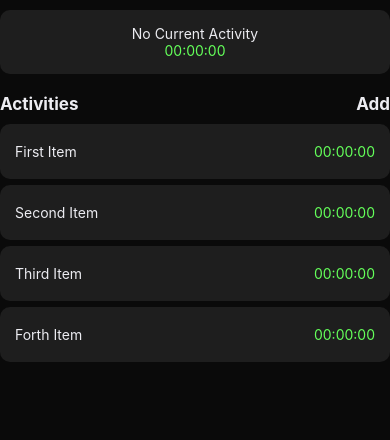
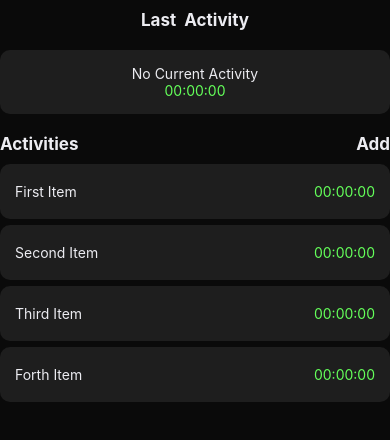
Before and after one commit to AlejandroT117/dayflow, a React Native app: screen / in a window 390 px wide. Shown: the top 440 px of the page. Built offline with nearby package versions, Linux system fonts and the light colour scheme.

Commit message:
add label for current and last activity

```diff
--- a/src/screens/AcitivityHomeScreen.tsx
+++ b/src/screens/AcitivityHomeScreen.tsx
@@ -71,6 +71,11 @@ export const ActivityHomeScreen: React.FC<Props> = ({ isStorageEnabled }) => {
 
   return (
     <View style={container}>
+      <FlowRow style={{ ...headerContainer, justifyContent: "center" }}>
+        <Text style={text}>
+          {currentActivity ? "Current " : "Last "} Activity
+        </Text>
+      </FlowRow>
       <ActivityTimer
         activity={currentActivity || prevActivity}
         startTime={startTime}
@@ -101,6 +106,7 @@ const { container, headerContainer, text } = StyleSheet.create({
   },
   headerContainer: {
     paddingVertical: 10,
+    textAlign: "center",
   },
   text: {
     fontSize: SIZES.fontMedium,
```
